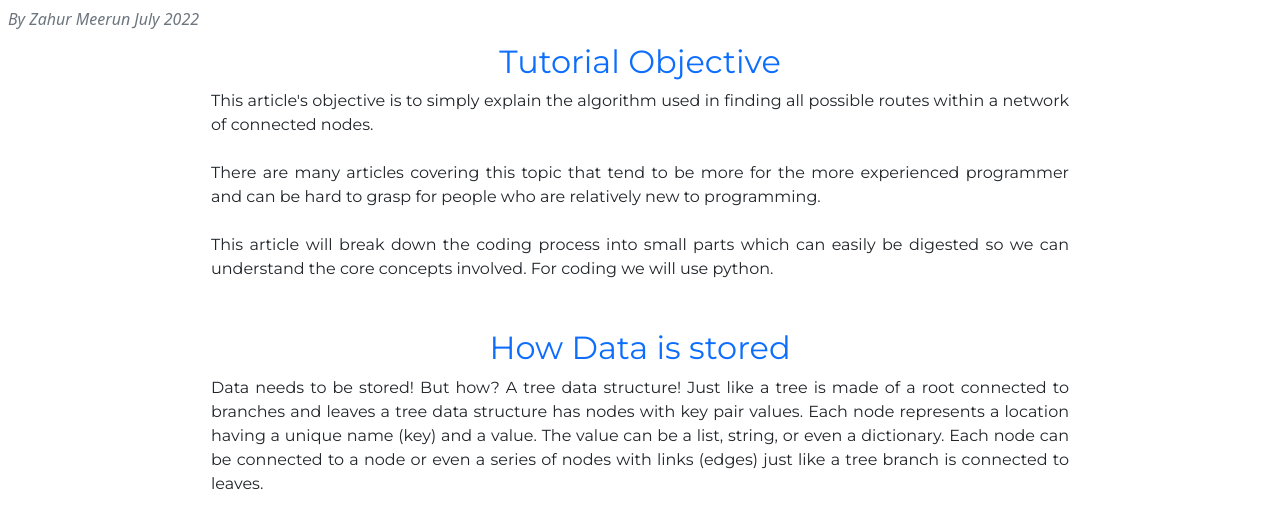
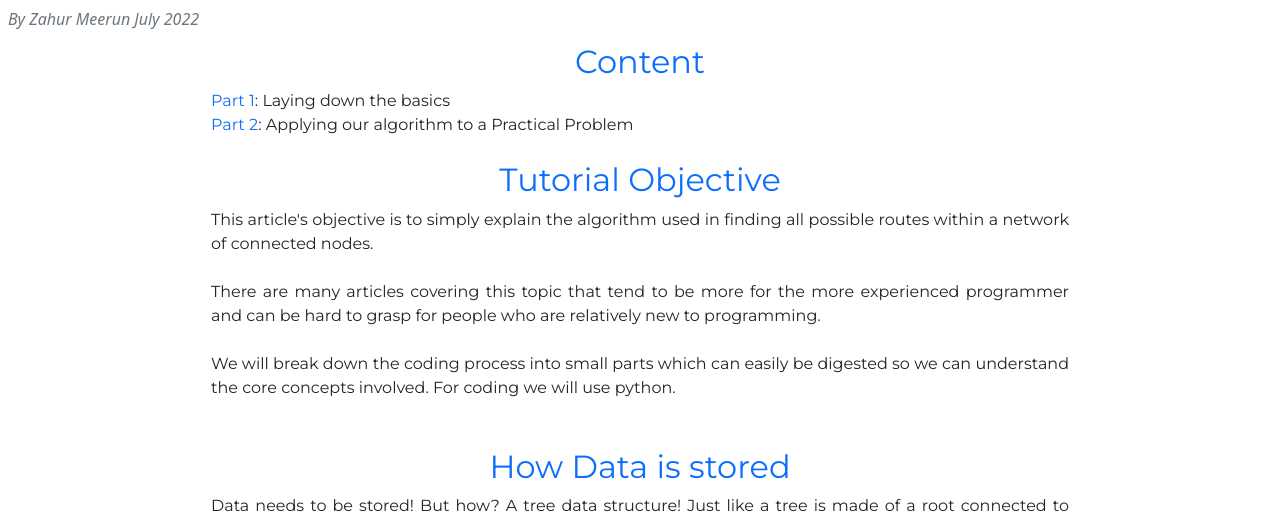
Before and after one commit to zahur76/algo-blog, a Django app: template home/templates/home/index.html in a window 1280 px wide. Shown: the part 501-1018 px from the top of the page. Run offline with Django 4.2, Linux system fonts and the light colour scheme; the template is opened without the code that fills it, so the values that code supplies are empty; some libraries are stand-ins or nearby versions; some web fonts are replaced.

Commit message:
add: page two tuturial page settings

```diff
--- a/home/templates/home/index.html
+++ b/home/templates/home/index.html
@@ -7,21 +7,25 @@
 
 {% block content %}
     <div class="hero">
-        <div class="title text-light text-two h1">Finding Node Network Routes</div>
+        <div class="title text-light text-two h1">Finding Node Network Routes: Part One</div>
         <div class="overlay"></div>
     </div>
     <header class="bg-header h1 p-2 m-0 text-one">
-        <a class="text-decoration-none text-light logo" href="#">SimpleAlgo <i class="fas fa-code-branch"></i></a>
+        <a class="text-decoration-none text-light logo" href="{% url 'home' %}">SimpleAlgo <i class="fas fa-code-branch"></i></a>
     </header>
 
     <div class="text-secondary fst-italic p-2">By Zahur Meerun July 2022</div>
     <section class="p-1 mt-0 text-two">
+        <div class="col-12 h2 text-primary text-center">Content</div>
+        <div class="article ps-5 pe-5 w-75 mx-auto"><a class="text-decoration-none" href="{% url 'home' %}">Part 1</a>: Laying down the basics</br>
+            <a class="text-decoration-none"  href="{% url 'part_two' %}">Part 2</a>:  Applying our algorithm to a Practical Problem</br>
+        </div></br>
         <div class="col-12 h2 text-primary text-center">Tutorial Objective</div>
         <div class="article ps-5 pe-5 w-75 mx-auto">This article's objective is to simply explain the algorithm used in finding all possible routes within a network of connected nodes.</br></br>
 
             There are many articles covering this topic that tend to be more for the more experienced programmer and can be hard to grasp for people who are relatively new to programming.</br></br>
 
-            This article will break down the coding process into small parts which can easily be digested so we can understand the core concepts involved. For coding we will use python.
+            We will break down the coding process into small parts which can easily be digested so we can understand the core concepts involved. For coding we will use python.
         </div>
         <div class="col-12 h2 text-primary text-center mt-5">How Data is stored</div>
         <div class="article ps-5 pe-5 w-75 mx-auto">
@@ -259,7 +263,7 @@
             Great! We started with a network of nodes represented by a graph and returned all 5 possible routes without revisiting a node. From there we further extended our
             functionality by returning the minimum path between 2 nodes.
             My next tutorial will expand on this topic and apply
-            what we have learned to a real-life problem, Part 2. This brings us to the end of the tutorial, hope you have enjoyed it. Please send any feedback
+            what we have learned to a real-life problem, <a href="{% url 'part_two' %}">Part 2</a>. This brings us to the end of the tutorial, hope you have enjoyed it. Please send any feedback
             by filling out the form below.</br>
         </div>
     </section>
--- a/home/urls.py
+++ b/home/urls.py
@@ -5,5 +5,6 @@ from . import views
 
 urlpatterns = [
     path("", views.index, name="home"),
+    path("part_two", views.part_two, name="part_two"),
     path("send_comment", views.send_comment, name="send_comment"),
 ]
--- a/home/views.py
+++ b/home/views.py
@@ -38,3 +38,6 @@ def send_comment(request):
         )
     messages.success(request, "Thanks for your Feedback!")
     return redirect(reverse("home"))
+
+def part_two(request):
+    return render(request, "home/part_two.html")
--- a/templates/base.html
+++ b/templates/base.html
@@ -68,6 +68,6 @@
                 </div>
             </form>
         </div>
-        <footer class="bg-dark text-light text-center p-2">SimpleAlgo<i class="fas fa-code-branch"></i></footer>
+        <footer class="bg-dark text-light text-center p-2">SimpleAlgo <i class="fas fa-code-branch"></i></footer>
     </body>
 </html>
```
Also changed, not shown: home/templates/home/part_two.html (added, +35 -0 lines), README.md.
